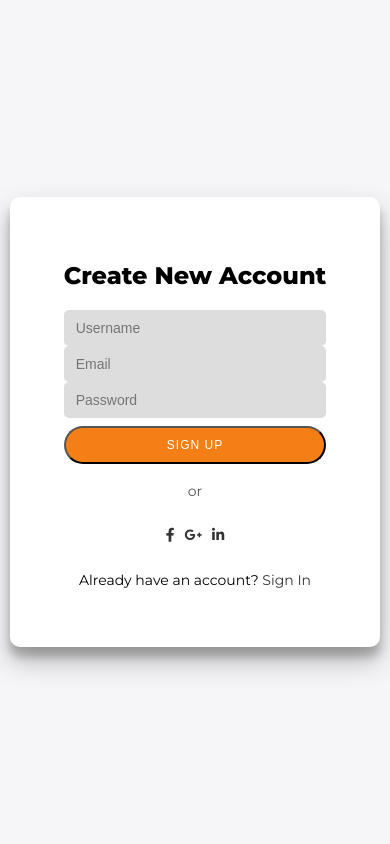
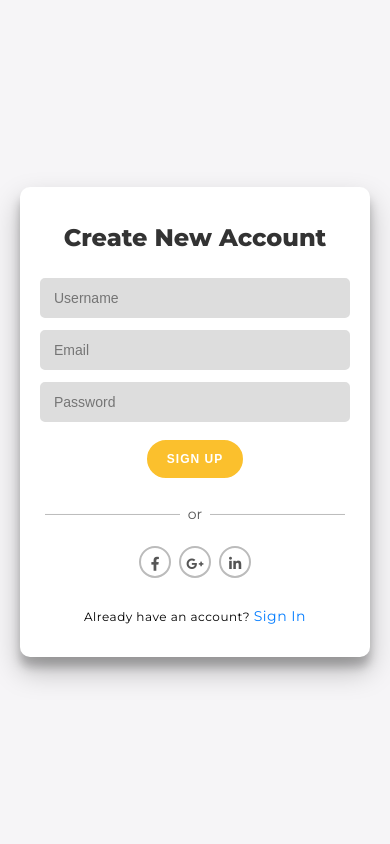
Before and after one commit to Difarnox/apptaskmanajer, a Flask app: page /signup in a window 390 px wide. Run offline with Flask 3, Linux system fonts and the light colour scheme; some libraries are stand-ins or nearby versions.

Commit message:
Update signup.css

```diff
--- a/static/css/signup.css
+++ b/static/css/signup.css
@@ -12,6 +12,7 @@ body {
     font-family: 'Montserrat', sans-serif;
     height: 100vh;
     margin: 0;
+    padding: 0;
 }
 
 h1.form-title {
@@ -19,77 +20,26 @@ h1.form-title {
     margin-bottom: 20px;
     font-size: 24px;
     font-weight: bold;
-    color: #000000;
+    color: #333;
 }
 
 p {
     font-size: 14px;
     font-weight: 100;
     line-height: 20px;
+    letter-spacing: 0.5px;
     margin: 10px 0 10px;
 }
 
-a {
-    color: #333;
-    font-size: 14px;
-    text-decoration: none;
-    margin: 8px 0;
-}
-
-button {
-    border-radius: 20px;
-    background-color: #F57F17;
-    color: #FFFFFF;
-    font-size: 12px;
-    padding: 12px 45px;
-    letter-spacing: 1px;
-    text-transform: uppercase;
-    margin: 8px 0;
-}
-
-form {
-    background-color: #FFFFFF;
+span.separator {
     display: flex;
-    flex-direction: column;
-    padding: 20px 40px;
+    align-items: center;
     text-align: center;
-    position: relative;
-}
-
-input {
-    background-color: #ddd;
-    border: none;
-    padding: 10px 12px;
-    width: 90%;
-    max-width: 300px;
-    border-radius: 5px;
-    font-size: 14px;
-}
-
-.container {
-    background-color: #fff;
-    border-radius: 10px;
-    box-shadow: 0 14px 28px rgba(0, 0, 0, 0.25), 0 10px 10px rgba(0, 0, 0, 0.22);
-    width: 90%;
-    max-width: 100%;
-    min-height: 450px;
-    display: flex;
-    justify-content: center;
-    align-items: center;
-    position: relative;
-}
-
-.social-container {
-    margin: 8px 0;
-    display: flex;
-    justify-content: center;
-    gap: 10px;
-}
-
-.separator {
-    margin: 10px 0;
     font-size: 14px;
     color: #555;
+    width: 100%;
+    max-width: 300px;
+    margin: 15px auto;
 }
 
 .separator::before,
@@ -100,27 +50,201 @@ input {
     background-color: #bbb;
 }
 
-/* Responsive Styles */
-@media only screen and (max-width: 600px) {
+.separator::before {
+    margin-right: 8px;
+}
+
+.separator::after {
+    margin-left: 8px;
+}
+
+a {
+    color: #007bff;
+    font-size: 14px;
+    text-decoration: none;
+    margin: 8px 0;
+}
+
+a:hover {
+    text-decoration: underline;
+}
+
+button {
+    border-radius: 20px;
+    border: 2px solid #FBC02D;
+    background-color: #FBC02D;
+    color: #FFFFFF;
+    font-size: 12px;
+    font-weight: bold;
+    padding: 12px 45px;
+    letter-spacing: 1px;
+    text-transform: uppercase;
+    transition: transform 80ms ease-in;
+    margin: 12px 0;
+}
+
+button:active {
+    transform: scale(0.95);
+}
+
+input {
+    background-color: #ddd;
+    border: none;
+    padding: 10px 12px;
+    margin: 6px 0;
+    width: 100%;
+    max-width: 300px;
+    border-radius: 5px;
+    font-size: 14px;
+    border: 2px solid #ddd;
+}
+
+.container {
+    background-color: #fff;
+    border-radius: 10px;
+    box-shadow: 0 14px 28px rgba(0,0,0,0.25), 0 10px 10px rgba(0,0,0,0.22);
+    width: 420px;
+    padding: 30px 40px;
+    text-align: center;
+    position: absolute;
+    top: 50%;
+    left: 50%;
+    transform: translate(-50%, -50%);
+}
+
+.social-container {
+    display: flex;
+    justify-content: center;
+    gap: 10px;
+    margin-top: 5px;  /* Kurangi jarak ke atas */
+    margin-bottom: 20px; /* Tambahkan jarak ke bawah */
+}
+
+.social-container a {
+    border: 2px solid #bbb;
+    border-radius: 50%;
+    display: inline-block;
+    text-align: center;
+    height: 40px;  /* Ukuran lingkaran */
+    width: 40px;
+    line-height: 40px; /* Biar ikon tepat di tengah */
+    background-color: #fff;
+    color: #555;
+    transition: background-color 0.3s ease, transform 0.2s ease;
+    font-size: 16px; /* Ukuran ikon sekitar 45% dari lingkaran */
+}
+
+.social-container a:hover {
+    background-color: #bbb;
+    color: white;
+    transform: scale(1.1);
+}
+
+#loginErrorContainer {
+    color: red;
+    font-size: 14px;
+    margin: 8px 0;
+}
+
+#forgotPasswordLink {
+    display: block;
+    margin-top: 10px;
+    font-size: 14px;
+    color: #555;
+}
+
+.already-have-account {
+    margin-top: 10px;
+    font-size: 14px;
+}
+
+/* Responsive Design for Tablets */
+@media (max-width: 768px) {
     body {
-        padding: 10px;
+        padding: 20px;
+        height: auto;
     }
 
-    form {
-        padding: 15px 20px;
+    .container {
+        width: 90%;
+        padding: 20px;
+    }
+
+    input {
+        max-width: 100%;
+        min-width: 100%;
     }
 
     button {
-        width: 100%;
-        padding: 10px 20px;
+        padding: 12px 20px;
+    }
+
+    .form-title {
+        font-size: 22px;
+    }
+
+    .social-container {
+        gap: 10px;
+    }
+
+    .social-container a {
+        height: 35px;
+        width: 35px;
+        font-size: 14px;
+    }
+}
+
+/* Responsive Design for Mobile Phones */
+/* Responsive Design for Mobile Phones */
+@media (max-width: 480px) {
+    body {
+        padding: 15px;
+    }
+
+    .container {
+        width: 90%; /* Tambah jarak dari kanan-kiri */
+        max-width: 350px; /* Biar nggak terlalu lebar di layar kecil */
+        padding: 20px;
     }
 
     input {
+        max-width: 100%;
         width: 100%;
-        min-width: unset;
     }
 
-    .container {
-        width: 100%;
+    button {
+        padding: 10px 18px;
+    }
+
+    .separator {
+        max-width: 250px; /* Samakan lebarnya dengan input */
+        margin: 15px auto; /* Tengahin separator */
+    }
+
+    .social-container {
+        display: flex;
+        justify-content: center;
+        gap: 8px; /* Kasih sedikit jarak antar ikon */
+        margin-top: 10px;  /* Tambah sedikit jarak dari separator */
+        margin-bottom: 20px; /* Tambah jarak dari elemen bawah */
+    }
+
+    .social-container a {
+        height: 32px; /* Ukuran lingkaran */
+        width: 32px;
+        font-size: 14px; /* Ukuran ikon dalam lingkaran */
+        line-height: 32px; /* Supaya ikon di tengah */
+    }
+
+    .form-title {
+        font-size: 20px;
+    }
+
+    .already-have-account {
+        font-size: 12px;
+    }
+
+    #forgotPasswordLink {
+        font-size: 12px;
     }
 }
```
